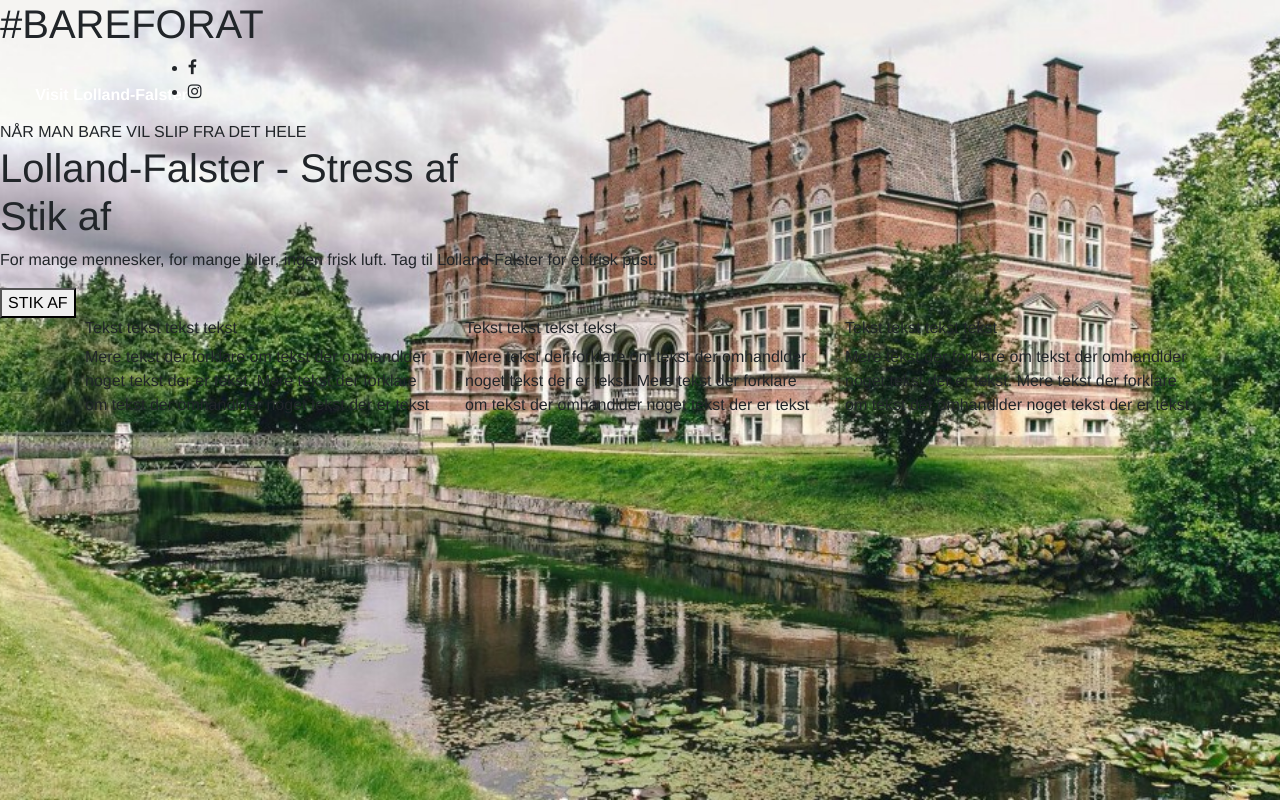
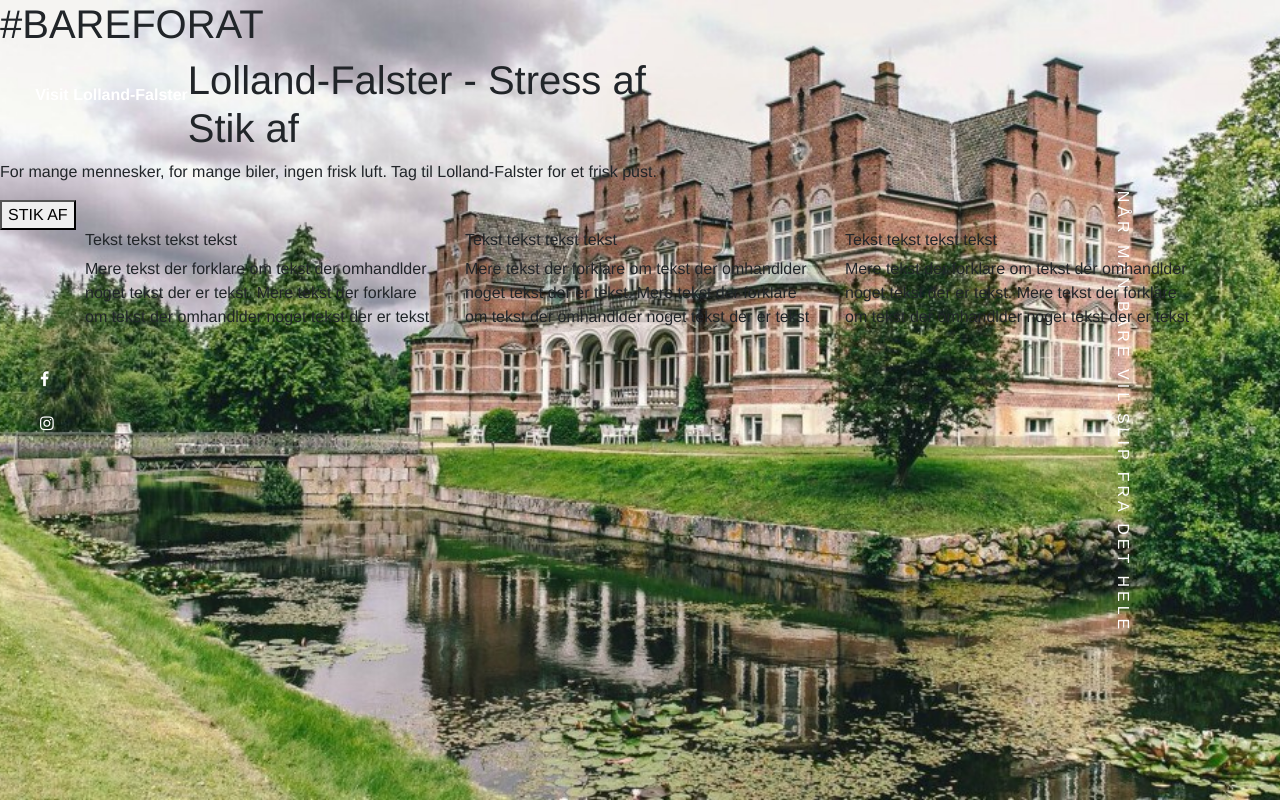
Before and after one commit to montaser4800/visitlollandfalster, a website: page index.html in a window 1280 px wide. Drawn offline with nearby package versions, Linux system fonts and the light colour scheme.

Commit message:
social media og side strip

```diff
--- a/css/styles.scss
+++ b/css/styles.scss
@@ -18,3 +18,25 @@
   font-weight: bolder;
   color: #fff;
 }
+
+.social-media {
+  position: absolute;
+  top: 50%;
+  transform: translateY(-50%);
+}
+
+.social-media ul li{
+  list-style: none;
+  color: #fff;
+  padding-top: 20px;
+}
+
+.side-strip {
+  position: absolute;
+  top: 50%;
+  transform: translateY(-50%);
+  right: -4em;
+  transform: rotate(90deg);
+  color: #fff;
+  letter-spacing: 4px;
+}
```
Also changed, not shown: css/styles.css, 1 other file.
